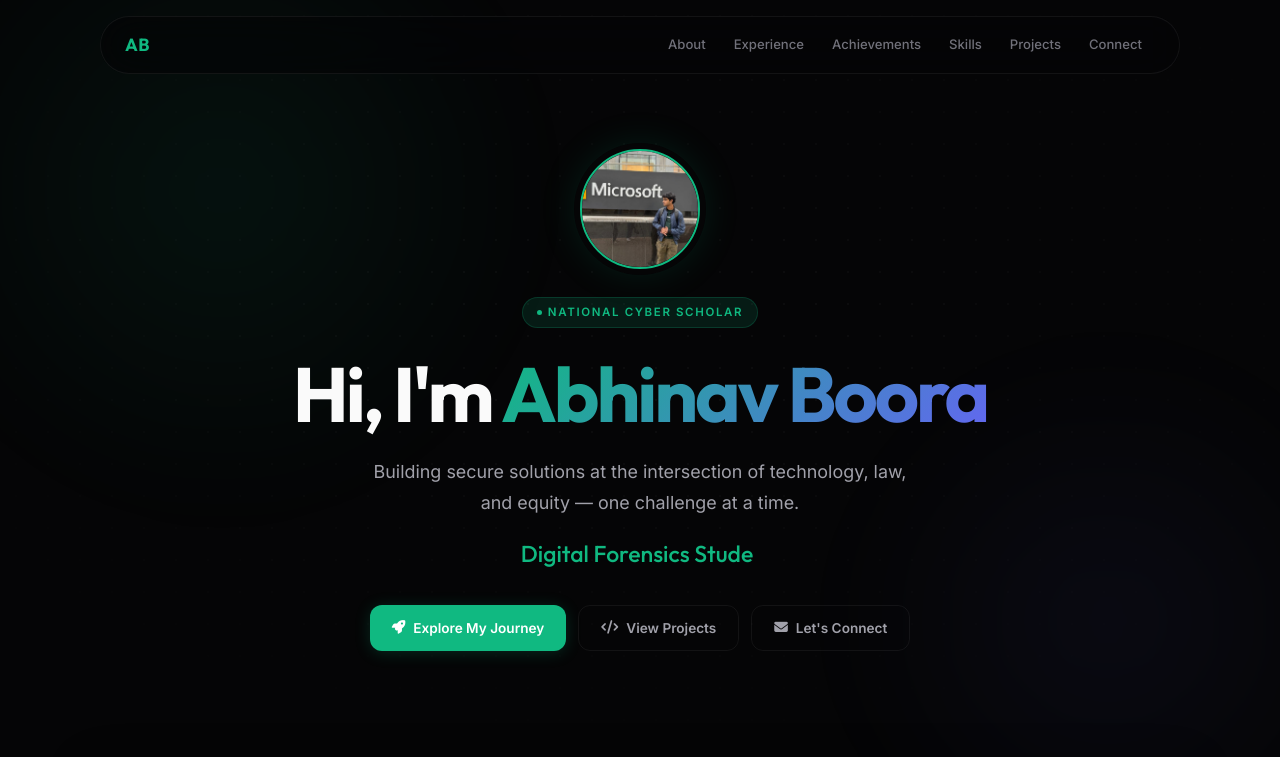
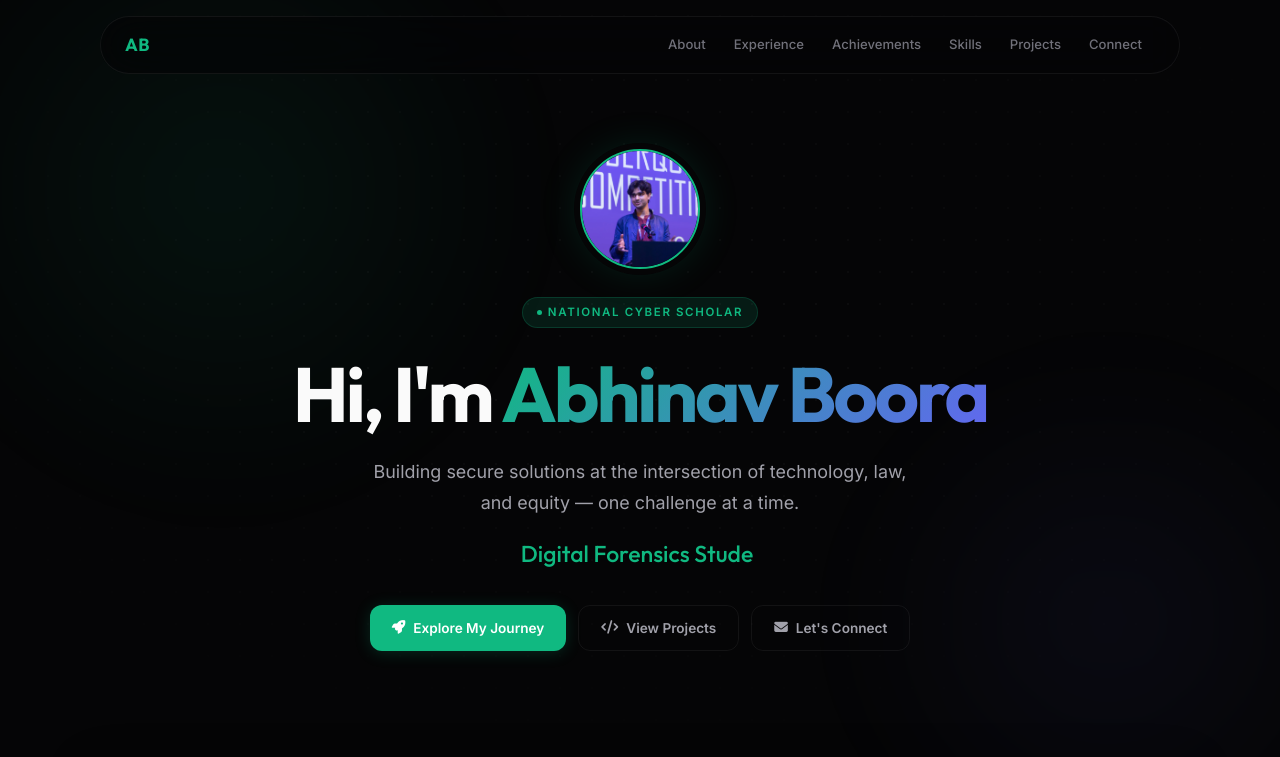
Before and after one commit to Abhinav0234/Abhinav0234.github.io, a plain HTML site: page index.html in a window 1280 px wide. Shown: the top 757 px of the page. Drawn offline with Linux system fonts and the light colour scheme.

Commit message:
Update profile picture

```diff
--- a/index.html
+++ b/index.html
@@ -45,7 +45,7 @@
   <header class="hero" id="top">
     <div class="container">
       <div class="hero__inner">
-        <img src="assets/css/img/Screenshot 2025-11-18 104733.png" alt="Abhinav Boora" class="hero__avatar" />
+        <img src="assets/css/img/profile-new.png" alt="Abhinav Boora" class="hero__avatar" />
         <div class="hero__badge">National Cyber Scholar</div>
         <h1 class="hero__title">Hi, I'm <span>Abhinav Boora</span></h1>
         <p class="hero__subtitle">
```
Also changed, not shown: assets/css/img/profile-new.png (added).
